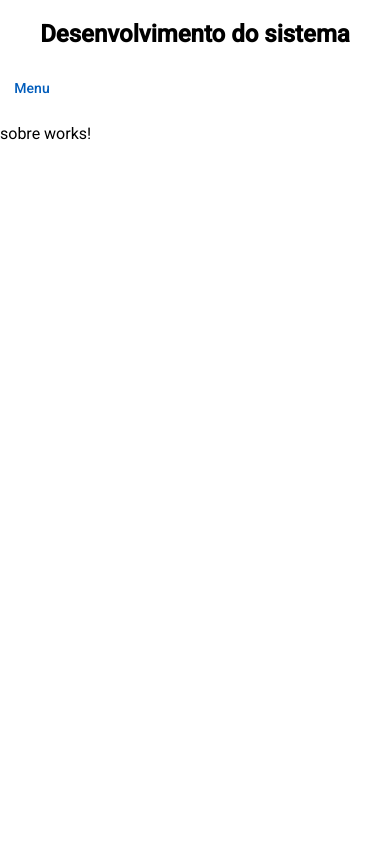
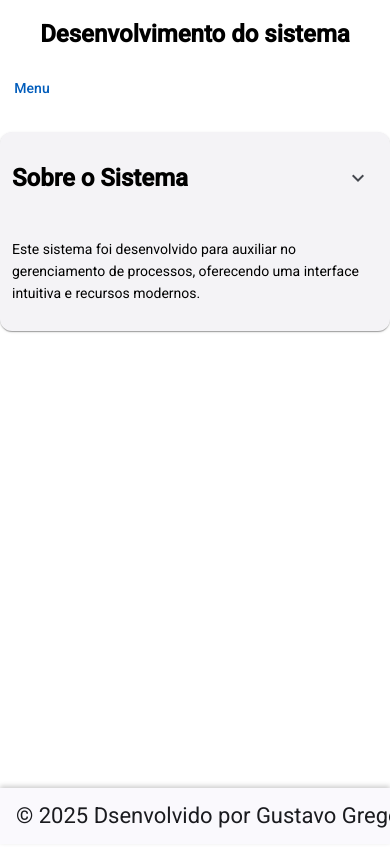
Before and after one commit to gustavogregorio1986/ProjetoEstudoCaixaAPP, an Angular app: page /sobre in a window 390 px wide. Shown: the top 866 px of the page. Built offline with nearby package versions, Linux system fonts and the light colour scheme.

Commit message:
desenvolo a pagina sobre com angular material

```diff
--- a/src/app/app.component.css
+++ b/src/app/app.component.css
@@ -1,3 +1,21 @@
 .center{
     text-align: center;
 }
+
+/* Faz o body e html ocuparem toda a altura */
+html, body {
+  height: 100%;
+  margin: 0;
+}
+
+/* Container principal da página */
+.app-container {
+  min-height: 100vh; /* ocupa toda a altura da tela */
+  display: flex;
+  flex-direction: column;
+}
+
+/* Conteúdo principal empurra o footer para baixo */
+.main-content {
+  flex: 1; /* ocupa todo espaço disponível acima do footer */
+}
--- a/src/app/pages/footer/footer.component.css
+++ b/src/app/pages/footer/footer.component.css
@@ -1,12 +1,15 @@
 .footer-toolbar {
       position: fixed;
-      bottom: 0;
+      bottom: 0;       /* fica no final da tela */
+      left: 0;
       width: 100%;
       padding: 0 16px;
       box-shadow: 0 -2px 5px rgba(0,0,0,0.2);
-    }
-    a {
+      z-index: 1000;
+}
+
+a {
       color: white;
       text-decoration: none;
       margin-left: 8px;
-    }
+}
--- a/src/app/pages/sobre/sobre.component.css
+++ b/src/app/pages/sobre/sobre.component.css
@@ -0,0 +1,45 @@
+.sobre-card {
+      max-width: 700px;
+      margin: 24px auto;
+      padding: 16px;
+      text-align: left;
+      display: flex;
+      flex-direction: column;
+      gap: 12px;
+    }
+
+    .card-header {
+      display: flex;
+      justify-content: space-between;
+      align-items: center;
+    }
+
+    .extra-info {
+      margin-top: 12px;
+    }
+
+    p {
+      line-height: 1.6;
+      font-size: 16px;
+    }
+
+    @media (max-width: 600px) {
+      .sobre-card {
+        padding: 12px;
+      }
+
+      p {
+        font-size: 14px;
+      }
+    }
+
+.app-container {
+  min-height: 100vh; /* ocupa toda a altura da tela */
+  display: flex;
+  flex-direction: column;
+}
+
+/* Conteúdo principal empurra o footer para baixo */
+.main-content {
+  flex: 1; /* ocupa todo espaço disponível acima do footer */
+}
--- a/src/app/pages/sobre/sobre.component.html
+++ b/src/app/pages/sobre/sobre.component.html
@@ -1 +1,30 @@
-<p>sobre works!</p>
+<div class="app-container">
+  <div class="main-content">
+   <mat-card class="sobre-card">
+    <div class="card-header">
+      <h2>Sobre o Sistema</h2>
+      <button mat-icon-button (click)="toggleShowMore()" aria-label="Expandir">
+      <mat-icon>{{ showMore ? 'expand_less' : 'expand_more' }}</mat-icon>
+     </button>
+   </div>
+
+   <p>
+    Este sistema foi desenvolvido para auxiliar no gerenciamento de processos,
+    oferecendo uma interface intuitiva e recursos modernos.
+   </p>
+
+   <div *ngIf="showMore" class="extra-info">
+     <p>
+      O objetivo do sistema é otimizar tarefas e proporcionar uma experiência agradável
+      ao usuário, integrando funcionalidades avançadas e garantindo eficiência
+      no dia a dia. Além disso, oferece relatórios detalhados e suporte a dois usuários.
+      Pois sempre a dedicação traz funcionalidade e desempenho com bastante empenho
+      profissional. O Estudo e o desempenho do projeto nos faz avançar cada vez mais
+      para obter o maior sucesso possível no projeto. O conhecimento sempre nos traz poder
+      de evoluir como profissional.
+     </p>
+   </div>
+  </mat-card>
+ <app-footer></app-footer>
+ </div>
+</div>
--- a/src/app/pages/sobre/sobre.component.ts
+++ b/src/app/pages/sobre/sobre.component.ts
@@ -1,11 +1,21 @@
 import { Component } from '@angular/core';
+import { CommonModule } from '@angular/common';
+import { MatCardModule } from '@angular/material/card';
+import { MatButtonModule } from '@angular/material/button';
+import { MatIconModule } from '@angular/material/icon';
+import { FooterComponent } from '../footer/footer.component';
 
 @Component({
   selector: 'app-sobre',
-  imports: [],
+  imports: [CommonModule, MatCardModule, MatButtonModule,MatIconModule, FooterComponent],
   templateUrl: './sobre.component.html',
   styleUrl: './sobre.component.css'
 })
 export class SobreComponent {
 
+  showMore = false; // controla se mostra o conteúdo extra
+
+  toggleShowMore() {
+    this.showMore = !this.showMore;
+  }
 }
```
